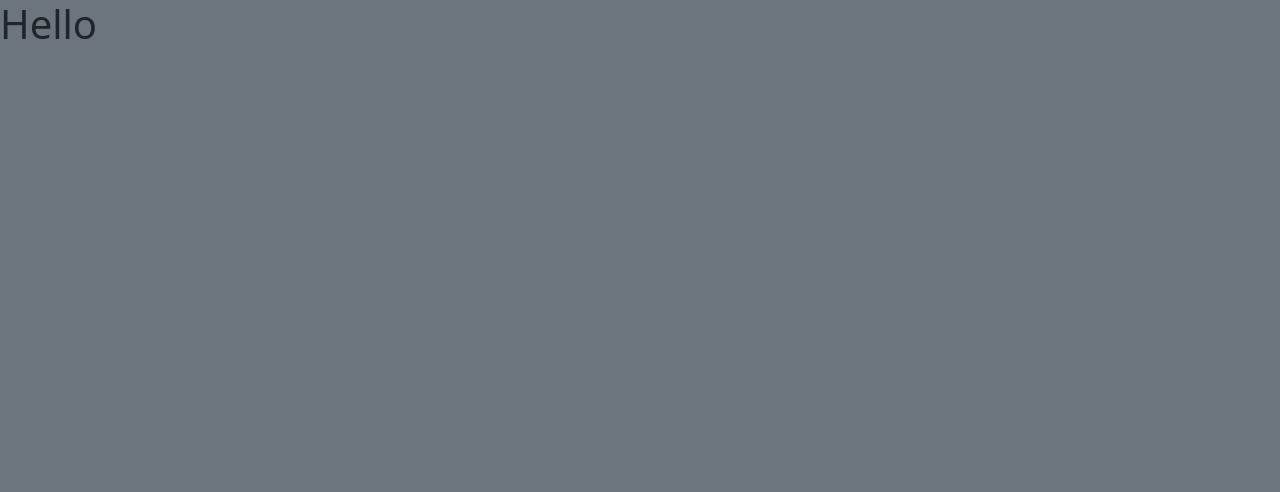
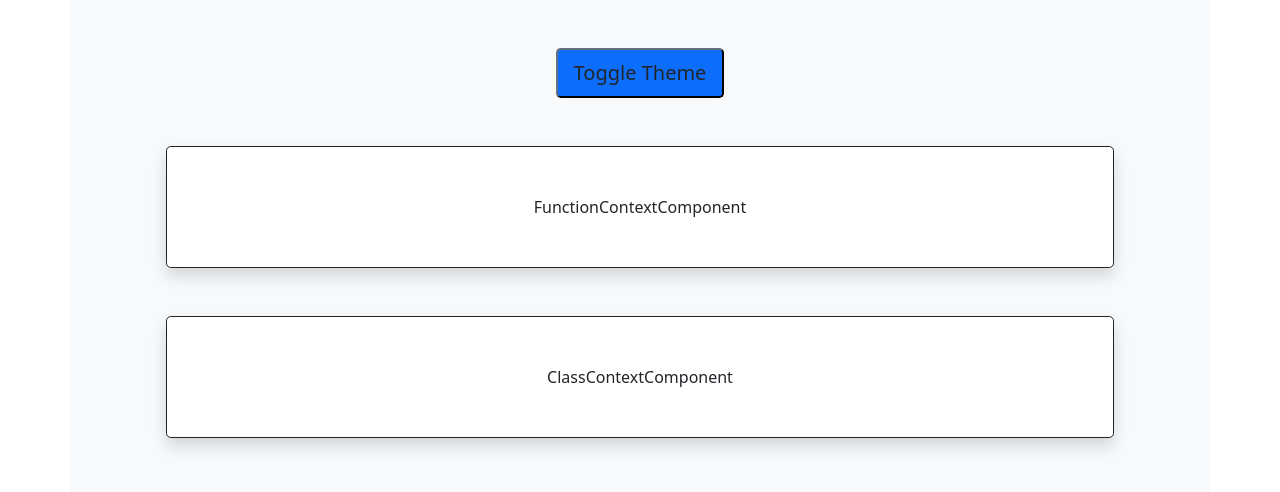
Before and after one commit to mones-cse/react-snippets, a React (Create React App) app: page / in a window 1280 px wide. Shown: the top 492 px of the page. Built offline with nearby package versions, Linux system fonts and the light colour scheme.

Commit message:
basic useContext example for class and function

```diff
--- a/src/App.js
+++ b/src/App.js
@@ -1,12 +1,24 @@
 import "./App.scss";
+import FunctionContextComponent from "./FunctionContextComponent";
+import ClassContextComponent from "./ClassContextComponent";
+import ThemeContext from "./ThemeContext";
+import ThemeContextProvider from "./ThemeContextProvider";
 
 function App() {
     return (
-        <div className="App">
-            <div className={"bg-secondary min-vh-100"}>
-                <h1>Hello</h1>
+        <ThemeContextProvider>
+            <div className="container bg-light text-center p-5 min-vh-100">
+                {/* Since provider declare here we can't use useContext hooks here so use context.consumer*/}
+                <ThemeContext.Consumer>
+                    {ctx=>(
+                        <button className={"btn-lg btn-primary btn-outline-dark"} onClick={ctx.toggleBackgroundColor}> Toggle Theme</button>
+                    )}
+                </ThemeContext.Consumer>
+
+                <FunctionContextComponent />
+                <ClassContextComponent />
             </div>
-        </div>
+        </ThemeContextProvider>
     );
 }
 
--- /dev/null
+++ b/src/ClassContextComponent.js
@@ -0,0 +1,21 @@
+import React, {Component} from 'react';
+import ThemeContext from "./ThemeContext";
+class ClassContextComponent extends Component {
+    render() {
+        return (
+            // we need to use context.consumer because class don't support useContext hooks
+            <ThemeContext.Consumer>
+                {ctx=>(
+
+                    <div className={"p-5 m-5 rounded-3 border border-dark shadow"} style={{backgroundColor:ctx.backgroundColor}}>
+                        {window.console.log(ctx.backgroundColor)}
+                        ClassContextComponent
+                    </div>
+                )}
+            </ThemeContext.Consumer>
+
+        );
+    }
+}
+
+export default ClassContextComponent;
--- /dev/null
+++ b/src/FunctionContextComponent.js
@@ -0,0 +1,13 @@
+import React, {useContext} from 'react';
+import ThemeContext from "./ThemeContext";
+const FunctionContextComponent = () => {
+    // since it is functional component no need to use context.consumer. just use useContext hooks
+    const ctx = useContext(ThemeContext);
+    return (
+        <div className={"p-5 m-5 rounded-3 border border-dark shadow "} style={{backgroundColor:ctx.backgroundColor}}>
+            FunctionContextComponent
+        </div>
+    );
+};
+
+export default FunctionContextComponent;
--- /dev/null
+++ b/src/ThemeContext.js
@@ -0,0 +1,3 @@
+const {createContext} = require("react");
+const ThemeContext = createContext();
+export default ThemeContext;
--- /dev/null
+++ b/src/ThemeContextProvider.js
@@ -0,0 +1,17 @@
+import React, {useState} from 'react';
+import ThemeContext from "./ThemeContext";
+const ThemeContextProvider = (props) => {
+    const [backgroundColor, setBackgroundColor] = useState("#fff");
+    const toggleBackgroundColor = ()=>{
+        setBackgroundColor(backgroundColor==="#fff"?"#7d7a7a":"#fff");
+    };
+    return (
+        <ThemeContext.Provider
+            value={{toggleBackgroundColor,backgroundColor}}
+        >
+            {props.children}
+        </ThemeContext.Provider>
+    );
+};
+
+export default ThemeContextProvider;
```
